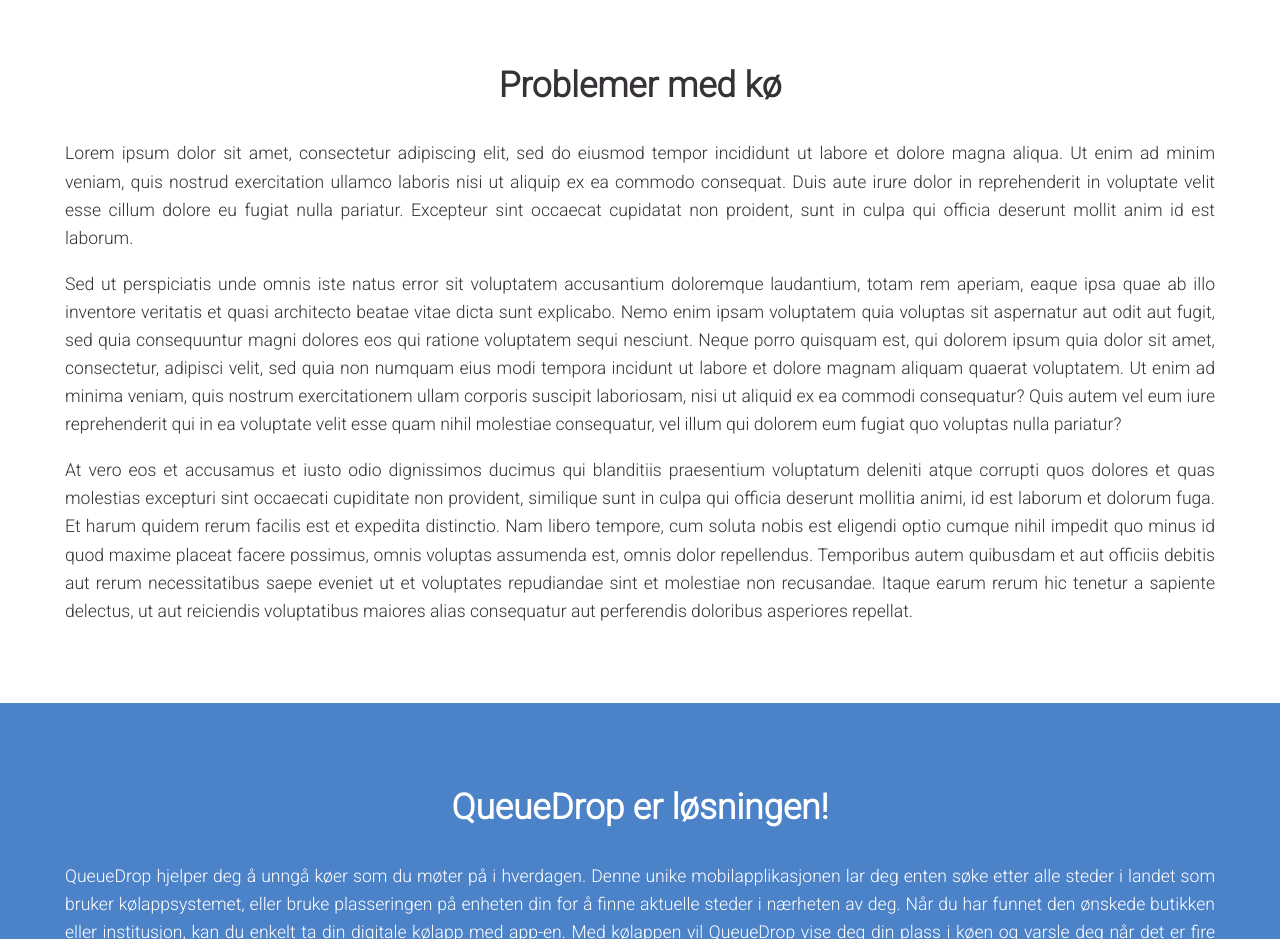
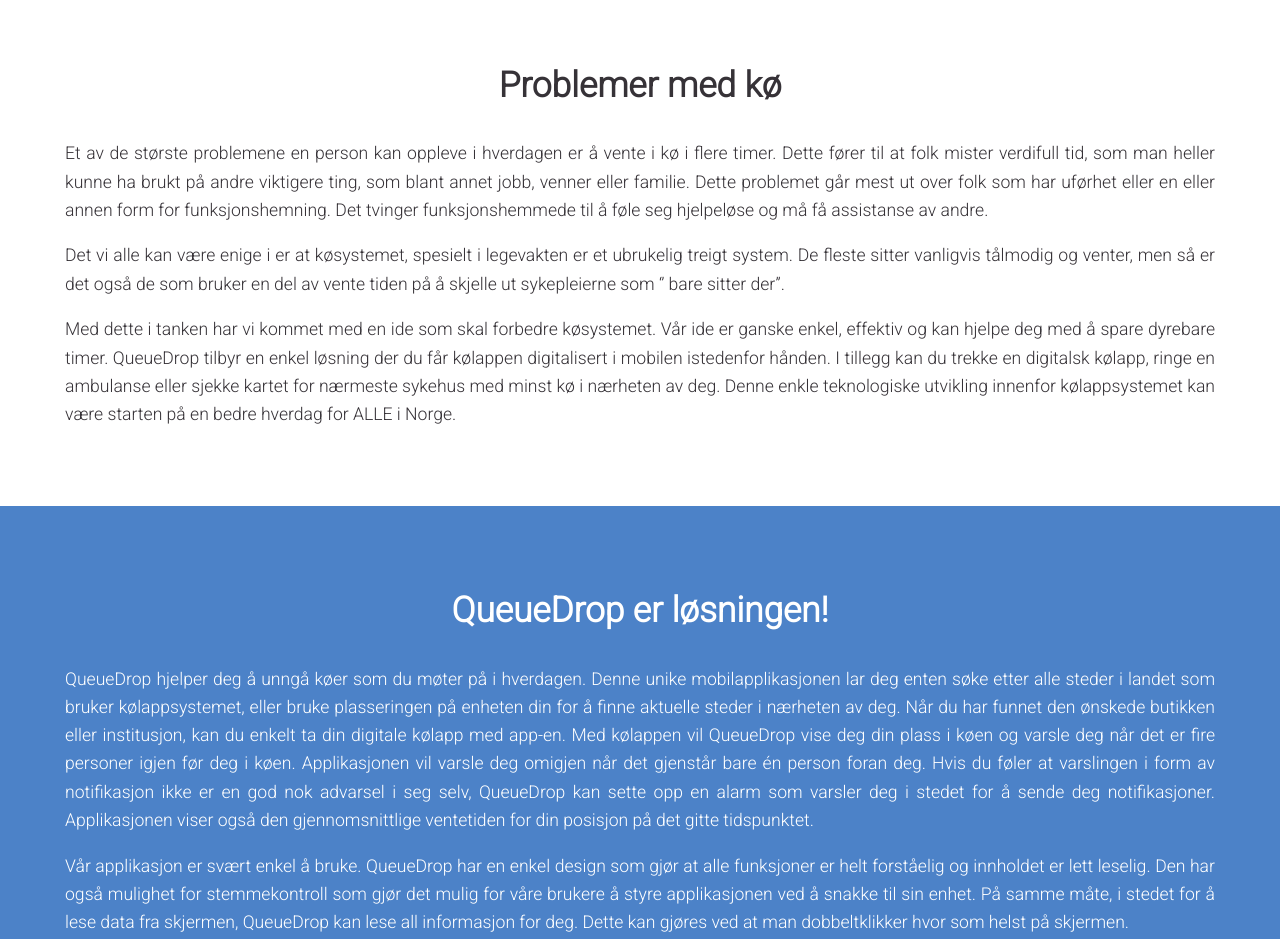
Before and after one commit to 30bemol/final-project, a plain HTML site: page webpage/index.html in a window 1280 px wide. Shown: the part 820-1759 px from the top of the page. Drawn offline with Linux system fonts and the light colour scheme.

Commit message:
endret artikkel 1

```diff
--- a/webpage/index.html
+++ b/webpage/index.html
@@ -60,9 +60,9 @@
 		<div id="main1">
 			<div class="content">
 				<h1>Problemer med kø</h1>
-				<p>Lorem ipsum dolor sit amet, consectetur adipiscing elit, sed do eiusmod tempor incididunt ut labore et dolore magna aliqua. Ut enim ad minim veniam, quis nostrud exercitation ullamco laboris nisi ut aliquip ex ea commodo consequat. Duis aute irure dolor in reprehenderit in voluptate velit esse cillum dolore eu fugiat nulla pariatur. Excepteur sint occaecat cupidatat non proident, sunt in culpa qui officia deserunt mollit anim id est laborum.</p>
-				<p>Sed ut perspiciatis unde omnis iste natus error sit voluptatem accusantium doloremque laudantium, totam rem aperiam, eaque ipsa quae ab illo inventore veritatis et quasi architecto beatae vitae dicta sunt explicabo. Nemo enim ipsam voluptatem quia voluptas sit aspernatur aut odit aut fugit, sed quia consequuntur magni dolores eos qui ratione voluptatem sequi nesciunt. Neque porro quisquam est, qui dolorem ipsum quia dolor sit amet, consectetur, adipisci velit, sed quia non numquam eius modi tempora incidunt ut labore et dolore magnam aliquam quaerat voluptatem. Ut enim ad minima veniam, quis nostrum exercitationem ullam corporis suscipit laboriosam, nisi ut aliquid ex ea commodi consequatur? Quis autem vel eum iure reprehenderit qui in ea voluptate velit esse quam nihil molestiae consequatur, vel illum qui dolorem eum fugiat quo voluptas nulla pariatur?</p>
-				<p>At vero eos et accusamus et iusto odio dignissimos ducimus qui blanditiis praesentium voluptatum deleniti atque corrupti quos dolores et quas molestias excepturi sint occaecati cupiditate non provident, similique sunt in culpa qui officia deserunt mollitia animi, id est laborum et dolorum fuga. Et harum quidem rerum facilis est et expedita distinctio. Nam libero tempore, cum soluta nobis est eligendi optio cumque nihil impedit quo minus id quod maxime placeat facere possimus, omnis voluptas assumenda est, omnis dolor repellendus. Temporibus autem quibusdam et aut officiis debitis aut rerum necessitatibus saepe eveniet ut et voluptates repudiandae sint et molestiae non recusandae. Itaque earum rerum hic tenetur a sapiente delectus, ut aut reiciendis voluptatibus maiores alias consequatur aut perferendis doloribus asperiores repellat.</p>
+				<p>Et av de største problemene en person kan oppleve i hverdagen er å vente i kø i flere timer. Dette fører til at folk mister verdifull tid, som man heller kunne ha brukt på andre viktigere ting, som blant annet jobb, venner eller familie. Dette problemet går mest ut over folk som har uførhet eller en eller annen form for funksjonshemning. Det tvinger funksjonshemmede til å føle seg hjelpeløse og må få assistanse av andre.</p>
+				<p>Det vi alle kan være enige i er at køsystemet, spesielt i legevakten er et ubrukelig treigt system. De fleste sitter vanligvis tålmodig og venter, men så er det også de som bruker en del av vente tiden på å skjelle ut sykepleierne som ‘’ bare sitter der’’.</p>
+				<p>Med dette i tanken har vi kommet med en ide som skal forbedre køsystemet. Vår ide er ganske enkel, effektiv og kan hjelpe deg med å spare dyrebare timer. QueueDrop tilbyr en enkel løsning der du får kølappen digitalisert i mobilen istedenfor hånden. I tillegg kan du trekke en digitalsk kølapp, ringe en ambulanse eller sjekke kartet for nærmeste sykehus med minst kø i nærheten av deg. Denne enkle teknologiske utvikling innenfor kølappsystemet kan være starten på en bedre hverdag for ALLE i Norge.</p>
 			</div>
 		</div>
 
```
